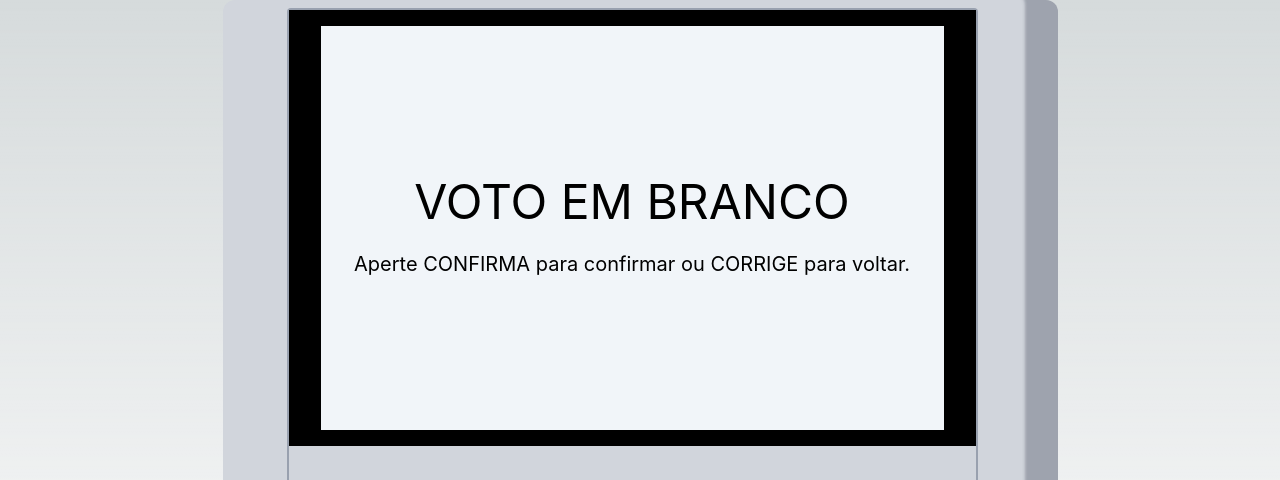
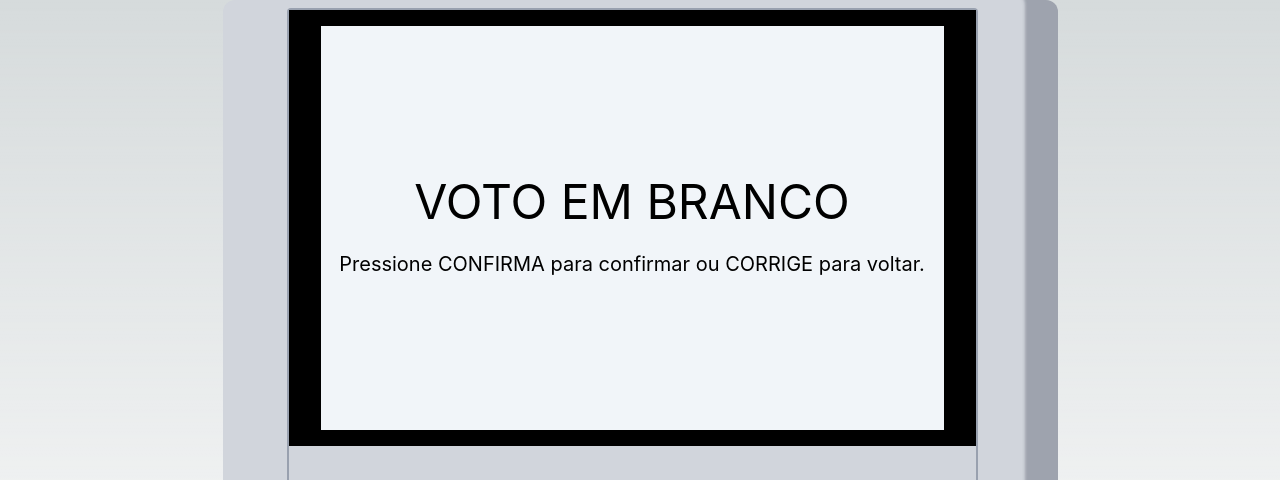
Before and after one commit to LelioH/urna-eletronica, a React (Vite) app: page / in a window 1280 px wide. Both pictures are taken after a click on the button "BRANCO". Shown: the top 480 px of the page. Built offline with nearby package versions, Linux system fonts and the light colour scheme.

Commit message:
feat: add BlankVote and InvalidVote components, update VoteResult and VoteReview for improved voting flow

```diff
--- /dev/null
+++ b/src/components/BlankVote.tsx
@@ -0,0 +1,14 @@
+export function BlankVote() {
+  return (
+    <article className="flex items-center justify-center w-full h-full">
+      <div className="text-center text-black font-inter">
+        <h2 className="text-5xl break-words max-w-[607px] sm:text-4xl">
+          VOTO EM BRANCO
+        </h2>
+        <p className="mt-6 text-xl sm:text-base">
+          Pressione CONFIRMA para confirmar ou CORRIGE para voltar.
+        </p>
+      </div>
+    </article>
+  );
+}
--- /dev/null
+++ b/src/components/InvalidVote.tsx
@@ -0,0 +1,15 @@
+export function InvalidVote() {
+  return (
+    <article
+      aria-label="Número não encontrado"
+      className="flex flex-col items-center justify-center w-full h-full gap-4 px-6 text-center font-inter"
+    >
+      <h2 className="text-black text-3xl sm:text-2xl">
+        NÚMERO NÃO ENCONTRADO
+      </h2>
+      <p className="text-black text-xl sm:text-base">
+        Pressione CORRIGE para alterar.
+      </p>
+    </article>
+  );
+}
--- a/src/components/VoteResult.tsx
+++ b/src/components/VoteResult.tsx
@@ -1,26 +1,6 @@
 import CorrectEnding from "../assets/correct-ending.png";
 
-type VoteResultProps = {
-  result: "invalid" | "completed";
-};
-
-export function VoteResult({ result }: VoteResultProps) {
-  if (result === "invalid") {
-    return (
-      <article
-        aria-label="Número não encontrado"
-        className="flex flex-col items-center justify-center w-full h-full gap-4 px-6 text-center font-inter"
-      >
-        <h2 className="text-black text-3xl sm:text-2xl">
-          NÚMERO NÃO ENCONTRADO
-        </h2>
-        <p className="text-black text-xl sm:text-base">
-          Pressione CORRIGE para alterar o voto.
-        </p>
-      </article>
-    );
-  }
-
+export function VoteResult() {
   return (
     <article
       aria-label="Voto concluído"
--- a/src/components/VoteReview.tsx
+++ b/src/components/VoteReview.tsx
@@ -18,26 +18,10 @@ type VoteReviewProps =
       digits: string;
       office: Office;
       candidate: Candidate;
-    }
-  | { variant: "blank-review" };
+    };
 
 export function VoteReview(props: VoteReviewProps) {
   const digitFields = useRef<Array<HTMLInputElement | null>>([]);
-
-  if (props.variant === "blank-review") {
-    return (
-      <article className="flex items-center justify-center w-full h-full">
-        <div className="text-center text-black font-inter">
-          <h2 className="text-5xl break-words max-w-[607px] sm:text-4xl">
-            VOTO EM BRANCO
-          </h2>
-          <p className="mt-6 text-xl sm:text-base">
-            Aperte CONFIRMA para confirmar ou CORRIGE para voltar.
-          </p>
-        </div>
-      </article>
-    );
-  }
 
   const candidate =
     props.variant === "candidate-review" ? props.candidate : undefined;
--- a/src/components/VotingScreen.tsx
+++ b/src/components/VotingScreen.tsx
@@ -1,6 +1,8 @@
 import type { Office } from "../domain/election";
 import type { VotingScreenModel } from "../hooks/useVotingMachine";
 import type { ReactNode } from "react";
+import { BlankVote } from "./BlankVote";
+import { InvalidVote } from "./InvalidVote";
 import { VoteResult } from "./VoteResult";
 import { VoteReview } from "./VoteReview";
 
@@ -41,13 +43,13 @@ export function VotingScreen({
       );
       break;
     case "blank-review":
-      content = <VoteReview variant="blank-review" />;
+      content = <BlankVote />;
       break;
     case "invalid":
-      content = <VoteResult result="invalid" />;
+      content = <InvalidVote />;
       break;
     case "completed":
-      content = <VoteResult result="completed" />;
+      content = <VoteResult />;
       break;
   }
 
--- a/src/hooks/useVotingMachine.ts
+++ b/src/hooks/useVotingMachine.ts
@@ -64,7 +64,7 @@ function createLiveAnnouncement(
   }
 
   if (currentState.phase === "invalid") {
-    return `Número ${currentState.digits} não encontrado. Pressione CORRIGE para alterar o voto.`;
+    return `Número ${currentState.digits} não encontrado. Pressione CORRIGE para alterar.`;
   }
 
   if (currentState.phase === "blank-review") {
```
Also changed, not shown: 1 other file (tests, documents, lock files or other folders).
